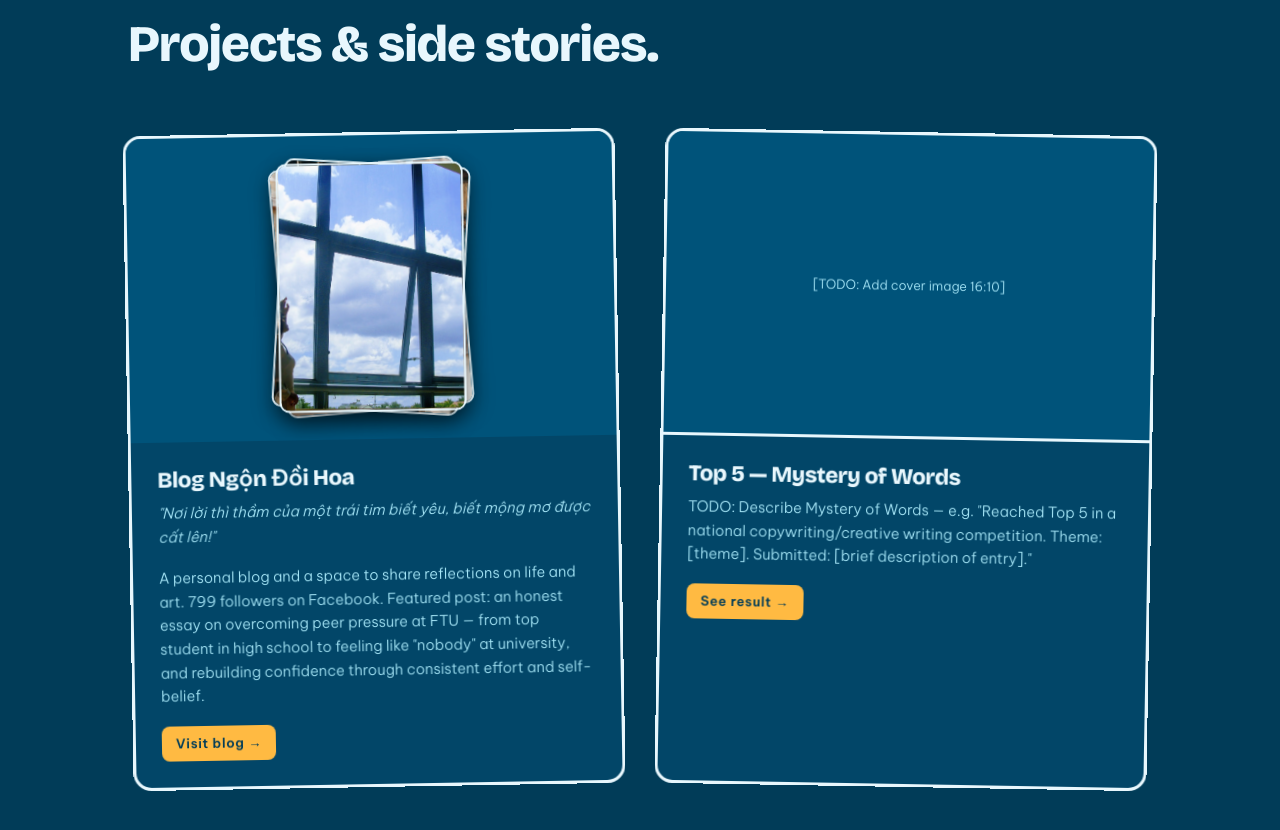
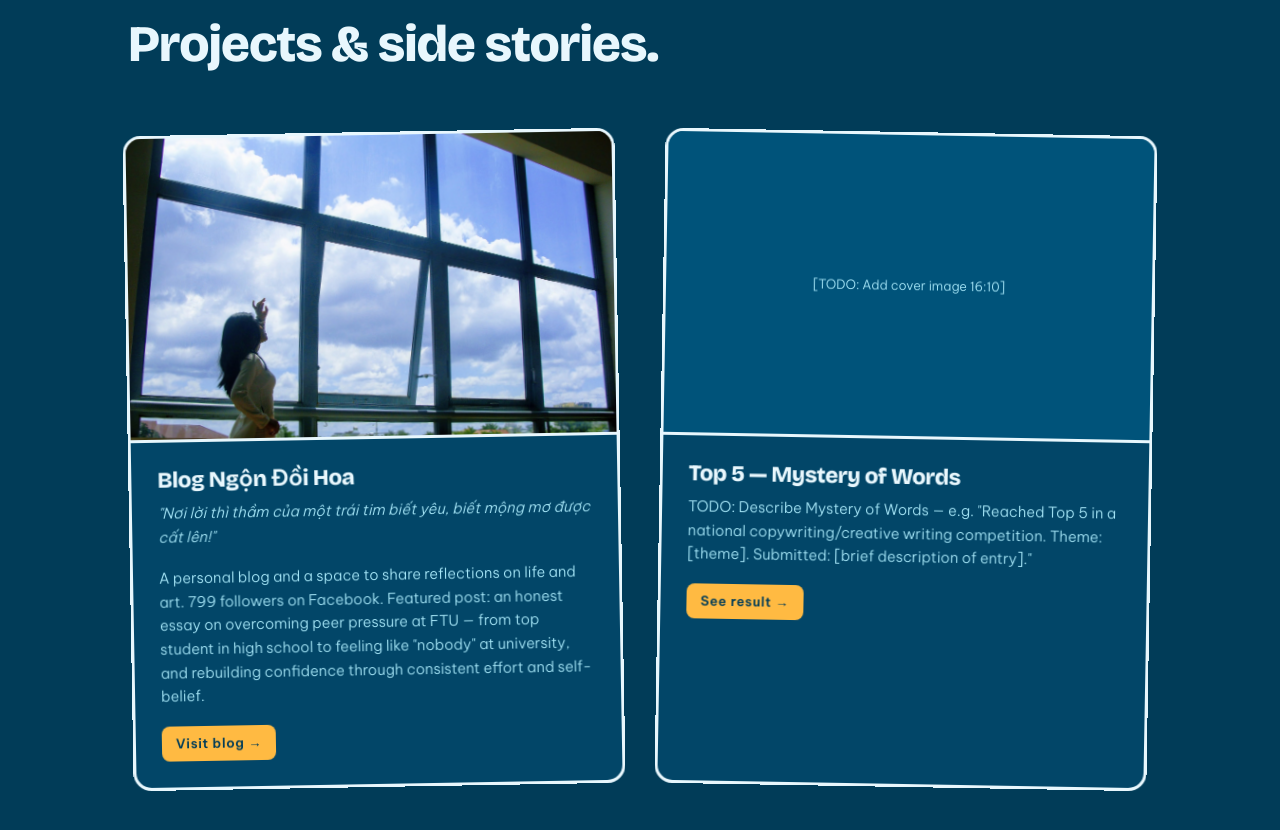
Before and after one commit to WaifuNeverDie/Hang-s-Portfolio, a plain HTML site: page index.html in a window 1280 px wide. Shown: the part 5248-6078 px from the top of the page. Drawn offline with nearby package versions, Linux system fonts and the light colour scheme.

Commit message:
Rework blog fan: normal 16:10 cover at rest, 16:10 cards spread on hover
- At rest the blog card shows a normal 16:10 cover (cover photo on top,
  filling the box) like the other project cards
- On hover the three 16:10 photos fan out as rounded cards (cropped to
  16:10 via object-fit:cover); full resolution preserved in the lightbox
- Tuned spread to keep cards within the card bounds (minimal corner clip)
- Bump cache-bust to 20260623d; switch preview port to 8765

Co-Authored-By: Claude Opus 4.8 <noreply@anthropic.com>

```diff
--- a/css/style.css
+++ b/css/style.css
@@ -212,20 +212,17 @@ nav{position:fixed;top:0;left:0;right:0;z-index:50;backdrop-filter:blur(12px);
   text-align:center;padding:16px;overflow:hidden;border-bottom:3px solid var(--text)}
 .card-img img{width:100%;height:100%;object-fit:cover;transition:.5s}
 .card:hover .card-img img{transform:scale(1.05)}
-/* blog card — deck of photos that fans open on hover */
-.card-fan{position:relative;background:var(--bg-soft);border-bottom:none;overflow:hidden}
-.card-fan .fan-card{position:absolute;top:50%;left:50%;height:82%;width:auto;aspect-ratio:3/4;
-  object-fit:cover;border-radius:10px;border:2px solid var(--text);
-  box-shadow:0 8px 20px rgba(0,0,0,.35);
-  transition:transform .45s cubic-bezier(.2,.85,.25,1),box-shadow .3s}
-.card-fan .fan-card:nth-child(1){z-index:1;transform:translate(-50%,-50%) rotate(-4deg)}
-.card-fan .fan-card:nth-child(2){z-index:3;transform:translate(-50%,-50%) rotate(0deg)}
-.card-fan .fan-card:nth-child(3){z-index:2;transform:translate(-50%,-50%) rotate(4deg)}
-/* fan out when the card is hovered */
-.card:hover .card-fan .fan-card:nth-child(1){transform:translate(-92%,-48%) rotate(-19deg)}
-.card:hover .card-fan .fan-card:nth-child(2){transform:translate(-50%,-52%) rotate(0deg) scale(1.03)}
-.card:hover .card-fan .fan-card:nth-child(3){transform:translate(-8%,-48%) rotate(19deg)}
-.card:hover .card-fan .fan-card{box-shadow:0 14px 30px rgba(0,0,0,.45)}
+/* blog card — normal 16:10 cover at rest; the 16:10 photos fan out like a deck on hover */
+.card-fan{position:relative;background:var(--bg-soft);overflow:hidden}
+.card-fan .fan-card{position:absolute;inset:0;width:100%;height:100%;object-fit:cover;
+  border-radius:0;border:0 solid var(--text);box-shadow:0 0 0 rgba(0,0,0,0);
+  transform:translate(0,0) rotate(0) scale(1);
+  transition:transform .5s cubic-bezier(.2,.85,.25,1),border-radius .4s,border-width .4s,box-shadow .4s}
+/* DOM order is profile, latest, cover — cover (last) sits on top at rest = a normal 16:10 cover */
+.card:hover .card-fan .fan-card{border-radius:12px;border-width:3px;box-shadow:0 14px 30px rgba(0,0,0,.45)}
+.card:hover .card-fan .fan-card:nth-child(1){transform:translate(-18%,2%) rotate(-14deg) scale(.62)}
+.card:hover .card-fan .fan-card:nth-child(2){transform:translate(18%,2%) rotate(14deg) scale(.62)}
+.card:hover .card-fan .fan-card:nth-child(3){transform:translate(0,-3%) rotate(0) scale(.68)}
 @media (prefers-reduced-motion: reduce){ .card-fan .fan-card{transition:none} }
 .card-body{padding:26px}
 .card-body h3{font-size:1.4rem;margin-bottom:10px}
--- a/index.html
+++ b/index.html
@@ -24,7 +24,7 @@
 <link rel="preconnect" href="https://fonts.googleapis.com">
 <link rel="preconnect" href="https://fonts.gstatic.com" crossorigin>
 <link href="https://fonts.googleapis.com/css2?family=Bricolage+Grotesque:wght@500;700;800&family=Be+Vietnam+Pro:wght@300;400;500;600&display=swap" rel="stylesheet">
-<link rel="stylesheet" href="css/style.css?v=20260623c">
+<link rel="stylesheet" href="css/style.css?v=20260623d">
 </head>
 <body>
 
@@ -213,8 +213,8 @@
         <div class="card-img card-fan gallery-trigger" title="Hover to spread · click to view"
              data-images="images/components/ngondoihoa-cover.jpg,images/components/ngondoihoa.jpg,images/components/ngondoihoa-latest.jpg">
           <img class="fan-card" src="images/components/ngondoihoa.jpg" alt="">
+          <img class="fan-card" src="images/components/ngondoihoa-latest.jpg" alt="">
           <img class="fan-card" src="images/components/ngondoihoa-cover.jpg" alt="Ngộn Đồi Hoa blog">
-          <img class="fan-card" src="images/components/ngondoihoa-latest.jpg" alt="">
         </div>
         <div class="card-body">
           <h3>Blog Ngộn Đồi Hoa</h3>
@@ -271,6 +271,6 @@
   </div>
 </div>
 
-<script src="js/main.js?v=20260623c"></script>
+<script src="js/main.js?v=20260623d"></script>
 </body>
 </html>
```
Also changed, not shown: .claude/launch.json.
